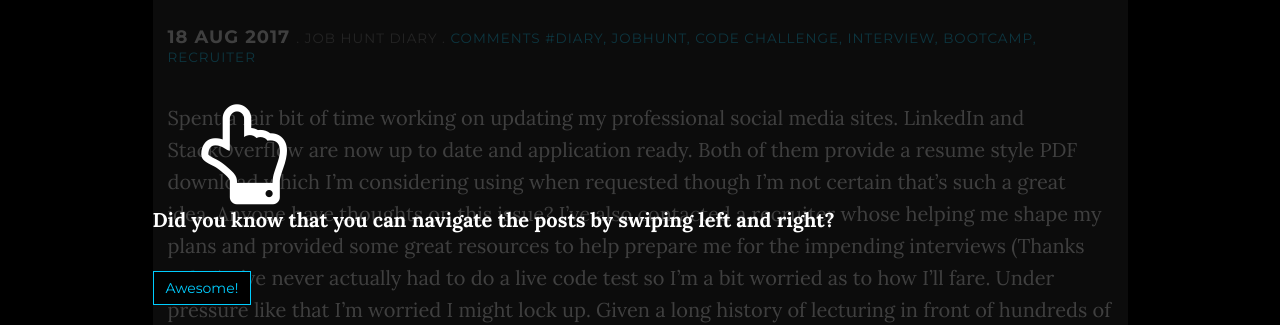
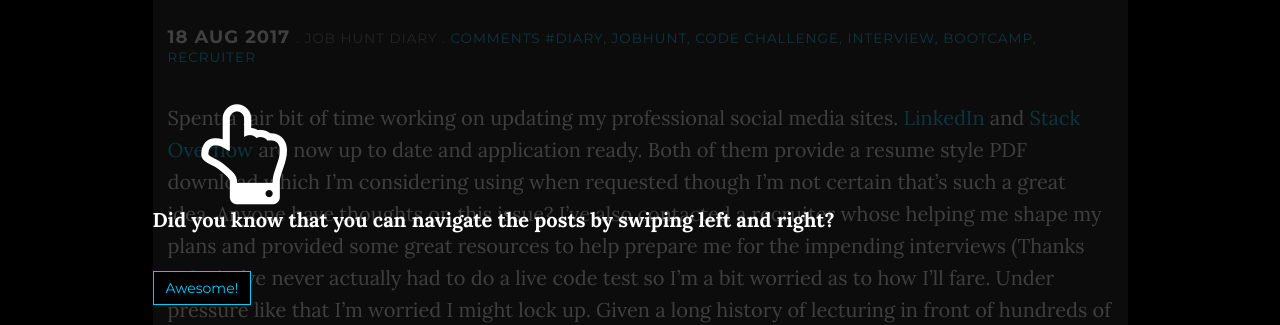
Before and after one commit to titanium-cranium/titanium-cranium.github.io, a Jekyll site: the page built from _posts/2017-08-18-Day3.md, in a window 1280 px wide and 900 px high. Shown: the part 297-622 px from the top of the window. Built offline with Jekyll 4.4.1, drawn with Linux system fonts in a browser that asks for light colours; nearby versions of some CDN libraries; comment, search, counter and statistics services are not loaded; a style sheet for code colours, icons or effects is not loaded.

Commit message:
final day3 edits

```diff
--- a/_posts/2017-08-18-Day3.md
+++ b/_posts/2017-08-18-Day3.md
@@ -6,7 +6,7 @@ category: job hunt diary
 tags: [ 'diary, jobhunt, code challenge, interview, bootcamp, recruiter' ]
 ---
 
-Spent a fair bit of time working on updating my professional social media sites.  LinkedIn and StackOverflow are now up to date and application ready.  Both of them provide a resume style PDF download which I'm considering using when requested though I'm not certain that's such a great idea.  Anyone have thoughts on this issue?  I've also contacted a recruiter whose helping me shape my plans and provided some great resources to help prepare me for the impending interviews (Thanks [Toby!](https://www.lookahead.com.au/
+Spent a fair bit of time working on updating my professional social media sites.  [LinkedIn](https://www.linkedin.com/in/bjobrienphd/) and [Stack Overflow](https://stackoverflow.com/users/story/5748167) are now up to date and application ready. Both of them provide a resume style PDF download which I'm considering using when requested though I'm not certain that's such a great idea.  Anyone have thoughts on this issue?  I've also contacted a recruiter whose helping me shape my plans and provided some great resources to help prepare me for the impending interviews (Thanks [Toby!](https://www.lookahead.com.au/
 )).  I've never actually had to do a live code test so I'm a bit worried as to how I'll fare.  Under pressure like that I'm worried I might lock up.  Given a long history of lecturing in front of hundreds of University students, I'm used to stress like that.  But where I am an expert neuroscientist, I am still early in my coding career.  This is where I'm hoping [HackerRank](https://www.hackerrank.com/) might come in handy. I will also make sure to refresh my memory of the algorithmic challenges I did when enrolled in [The Firehose Project](https://www.thefirehoseproject.com) coder bootcamp.
 
 Tomorrow, I'll get stuck into getting my [app](https://www.robotcombatevents.com) up to speed and try to finish off integrating Paypal so the event organizers can start taking registration fees directly through the site. It's kinda working now, but needs additional encryption and security before I'll be ready to let it go live. That's <b>real</b> money changing hands so I want it flawless.
```
